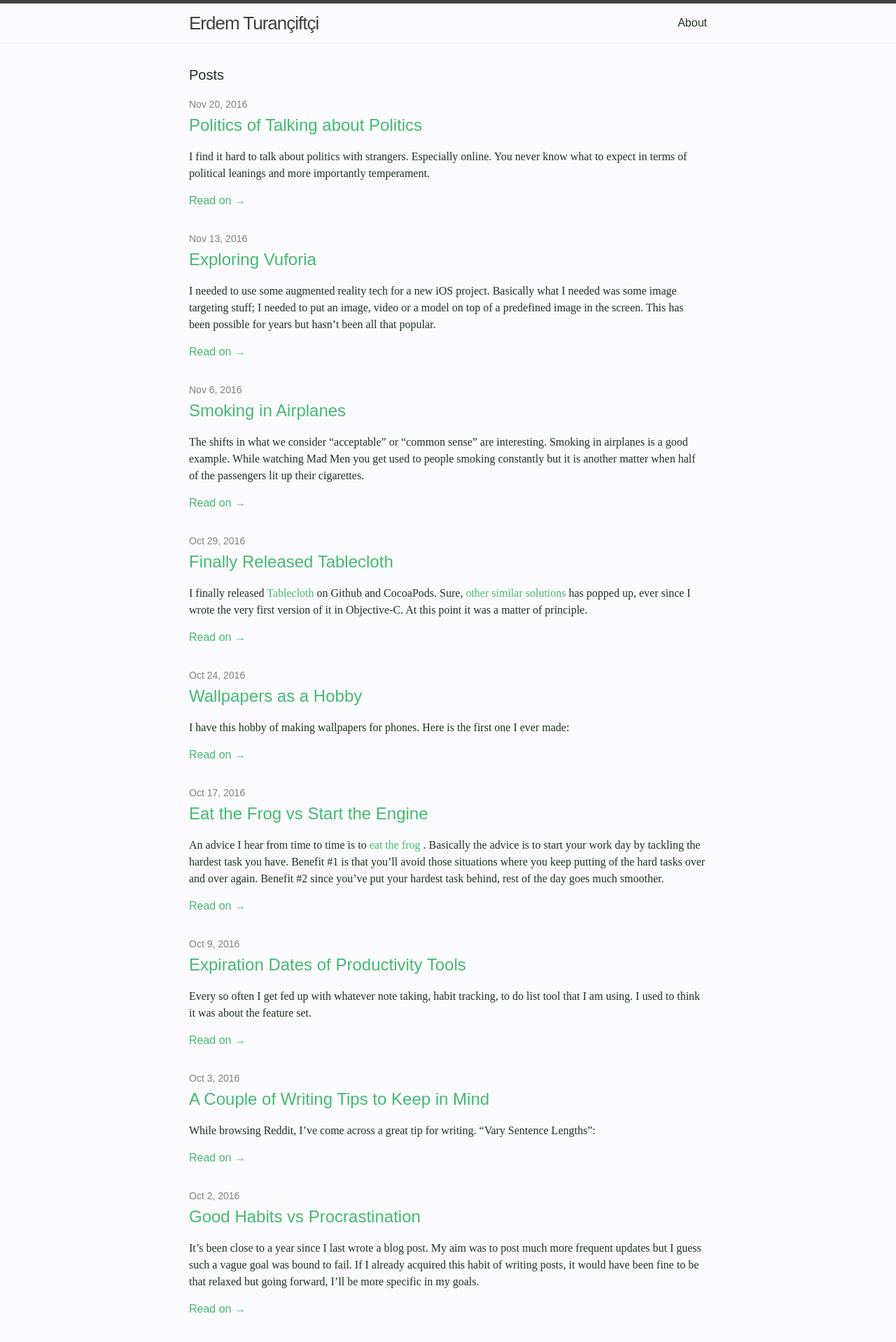
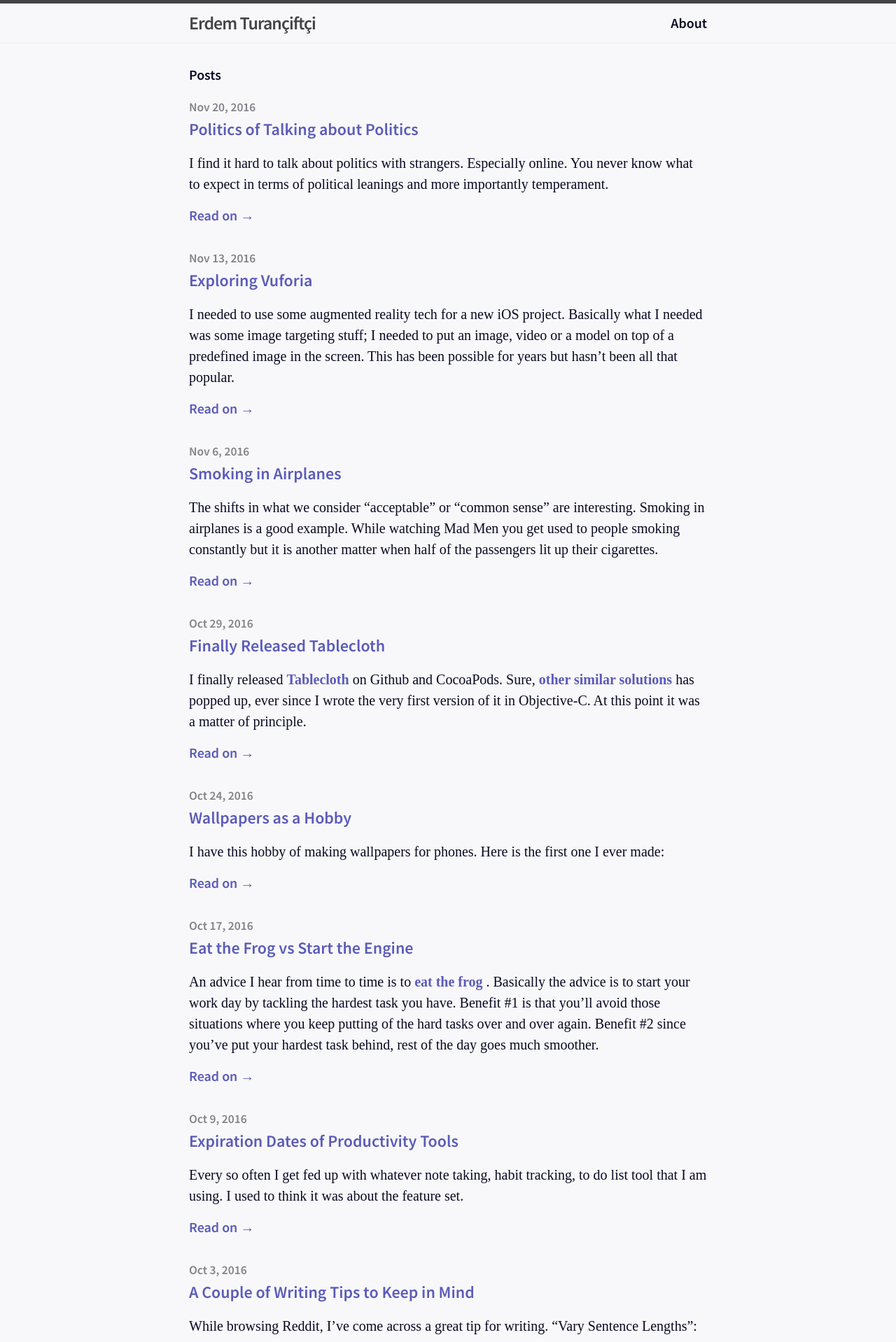
Before and after one commit to erdemtu/erdemtu.github.io, a Jekyll site: the page built from index.html, in a window 1280 px wide. Shown: the top 1918 px of the page at 70% size. Built offline with Jekyll 4.4.1, drawn with Linux system fonts in a browser that asks for light colours; some web fonts are replaced.

Commit message:
Minor Design Update

```diff
--- a/_includes/head.html
+++ b/_includes/head.html
@@ -8,6 +8,6 @@
 
     <link rel="stylesheet" href="{{ "/css/main.css" | prepend: site.baseurl }}">
     <link rel="canonical" href="{{ page.url | replace:'index.html','' | prepend: site.baseurl | prepend: site.url }}">
-    <link href='http://fonts.googleapis.com/css?family=PT+Sans|Quattrocento&subset=latin,latin-ext' rel='stylesheet' type='text/css'>
+    <link href='http://fonts.googleapis.com/css?family=Source+Sans+Pro:600|Quattrocento&subset=latin,latin-ext' rel='stylesheet' type='text/css'>
     {% include google_analytics.html %}
 </head>
--- a/_sass/_base.scss
+++ b/_sass/_base.scss
@@ -83,7 +83,7 @@ li {
  * Headings
  */
 h1, h2, h3, h4, h5, h6 {
-    font-weight: 300;
+    font-weight: 600;
 }
 
 
@@ -92,6 +92,7 @@ h1, h2, h3, h4, h5, h6 {
  * Links
  */
 a {
+    font-weight: bold;
     color: $brand-color;
     text-decoration: none;
 
--- a/css/main.scss
+++ b/css/main.scss
@@ -6,19 +6,19 @@
 
 
 // Our variables
-$base-font-family: 'Montserrat', sans-serif;
+$base-font-family: 'Source Sans Pro', sans-serif;
 $paragraph-font-family: 'Quattrocento', serif;
-$base-font-size:   16px;
+$base-font-size:   20px;
 $small-font-size:  $base-font-size * 0.875;
 $base-line-height: 1.5;
 
 $spacing-unit:     30px;
 
-$text-color:       #203121;
-$background-color: #fbfbfd;
-$brand-color:      #44B972;
+$text-color:       #090923;
+$background-color: #F8F8FA;
+$brand-color:      #5B5BB9;
 
-$grey-color:       #828081;
+$grey-color:       #828289;
 $grey-color-light: lighten($grey-color, 40%);
 $grey-color-dark:  darken($grey-color, 25%);
 
```
